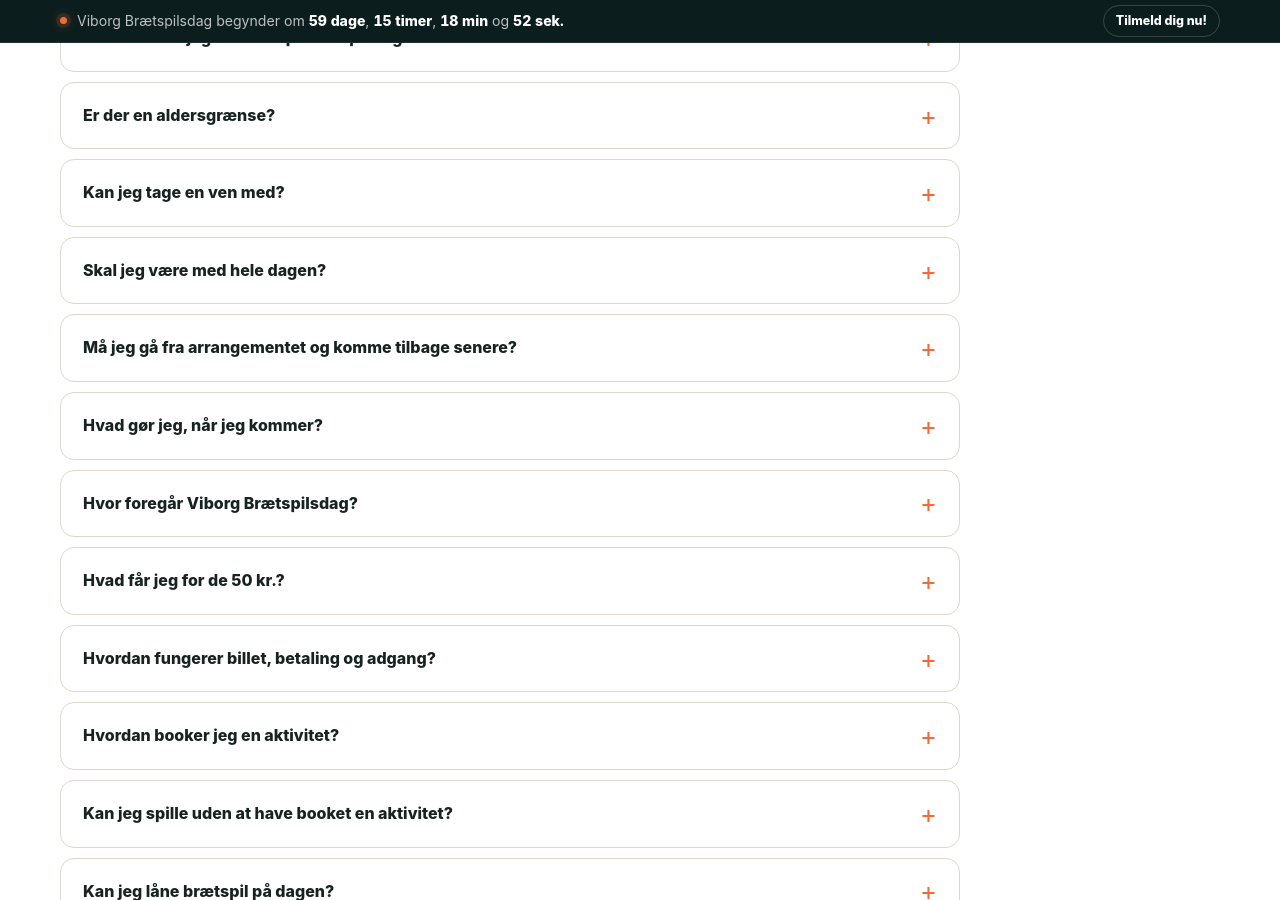
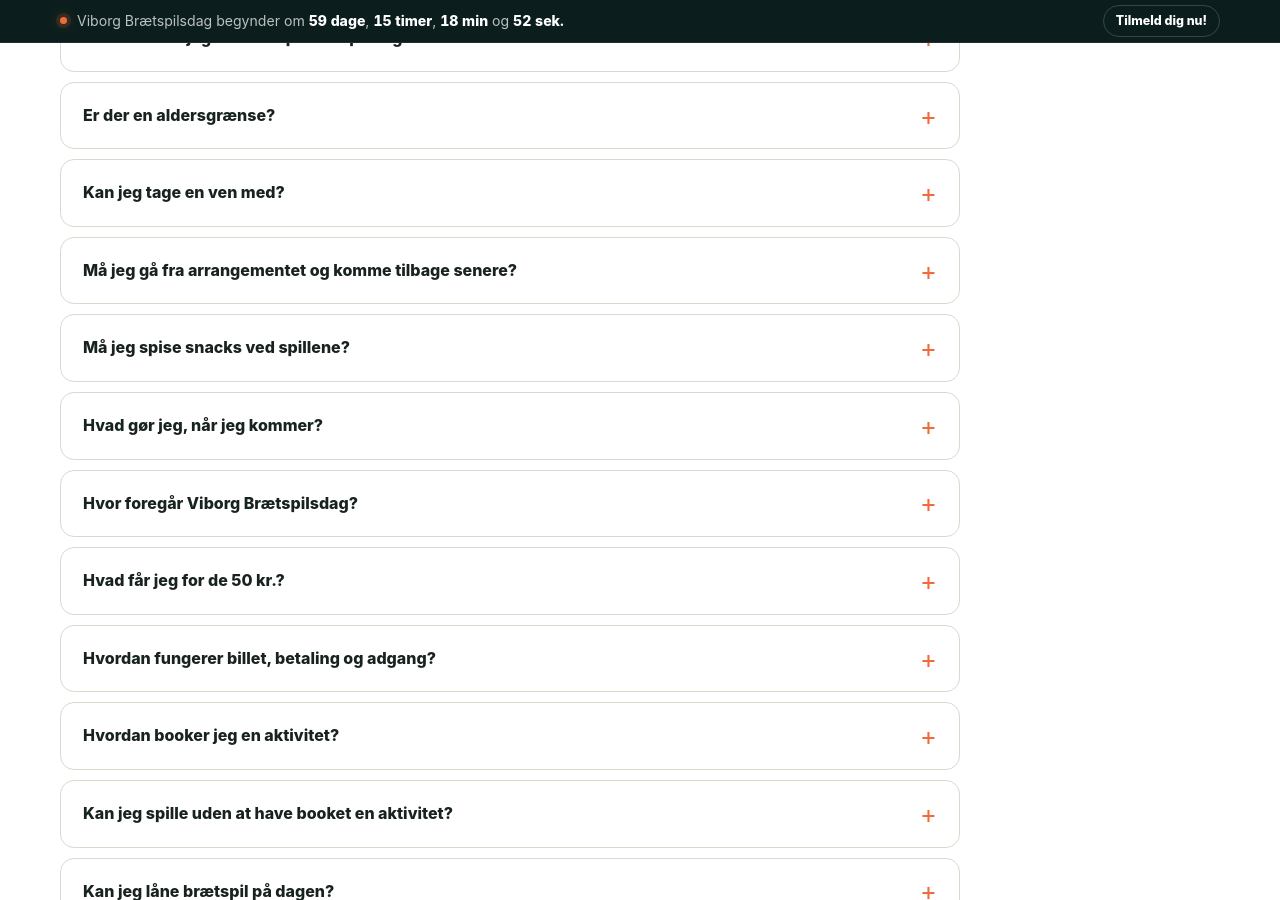
Before and after one commit to Andrejao/spilex, a Jekyll site: the page built from index.html, in a window 1280 px wide and 900 px high, scrolled down 3440 px. Built offline with Jekyll 4.4.1, drawn with Linux system fonts in a browser that asks for light colours.

Commit message:
Update index.html

```diff
--- a/index.html
+++ b/index.html
@@ -356,15 +356,6 @@
 
 
 <details class="faq-item">
-  <summary>Skal jeg være med hele dagen?</summary>
-  <p>
-    Nej. Du bestemmer selv, hvor længe du vil være med.
-    Du kan komme om formiddagen, senere på dagen eller kun være med nogle timer.
-  </p>
-</details>
-
-
-<details class="faq-item">
   <summary>Må jeg gå fra arrangementet og komme tilbage senere?</summary>
   <p>
     Ja. Når du først er checket ind, må du gerne forlade arrangementet
@@ -372,6 +363,13 @@
   </p>
 </details>
 
+<details class="faq-item">
+  <summary>Må jeg spise snacks ved spillene?</summary>
+  <p>
+    Nej. Det må du ikke. Årsagen er helt enkelt, at spillene venligster  stillet til rådighed af private perosner - så pas godt på dem!
+    Mad og drikke kan indtages i andre områder.
+  </p>
+</details>
 
 <details class="faq-item">
   <summary>Hvad gør jeg, når jeg kommer?</summary>
```
